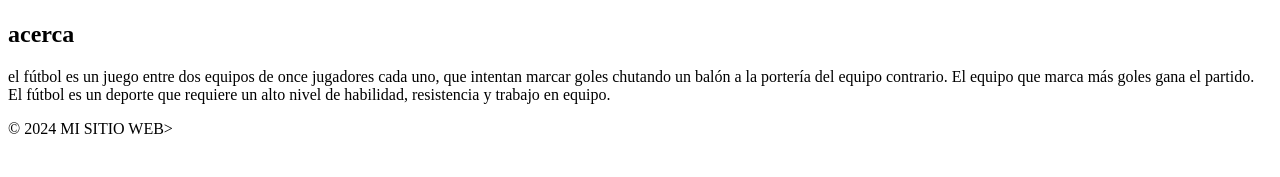
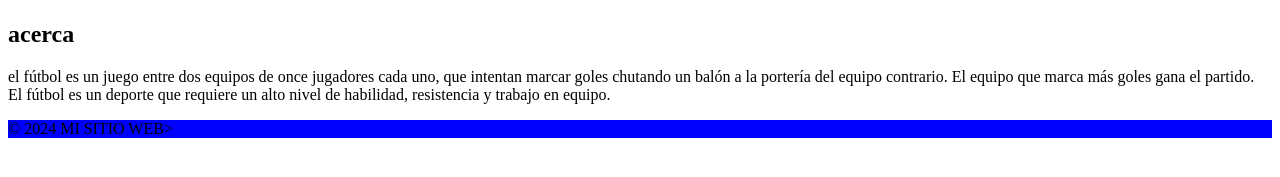
Before and after one commit to andreisa2308/nuevo-repositorio, a plain HTML site: page index.html in a window 1280 px wide. Shown: the part 427-604 px from the top of the page. Drawn offline with Linux system fonts and the light colour scheme.

Commit message:
archivo index

```diff
--- a/estilos.css
+++ b/estilos.css
@@ -1,3 +1,7 @@
 h1{
     color: aquamarine;
 }
+
+footer{
+    background-color: blue;
+}
--- a/index.html
+++ b/index.html
@@ -29,7 +29,6 @@
 	 		<h2>acerca</h2>
 	 		<p> el fútbol es un juego entre dos equipos de once jugadores cada uno, que intentan marcar goles chutando un balón a la portería del equipo contrario. El equipo que marca más goles gana el partido. El fútbol es un deporte que requiere un alto nivel de habilidad, resistencia y trabajo en equipo.</p>
 	 	</div>
-		 <background-image: url("https://carontestudio.com/img/caronte-web-estudio-logo.png");
 
 
 	 </main>
```
